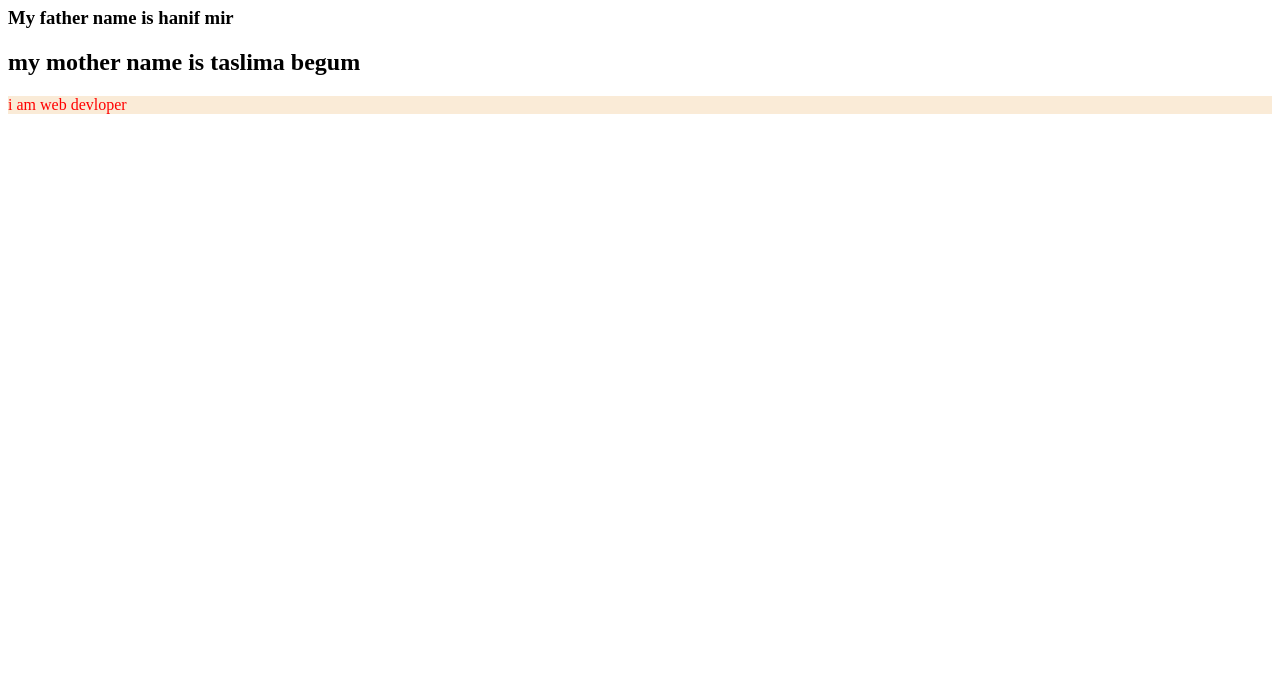
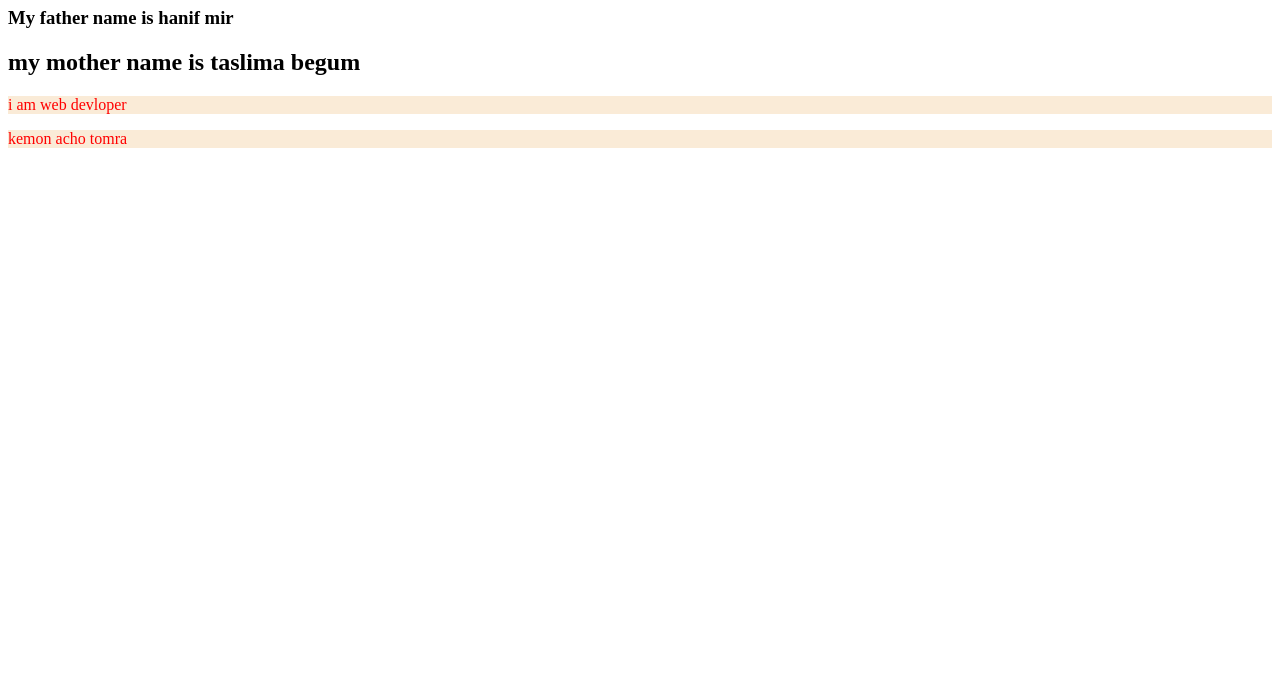
Before and after one commit to tareq621/my-second-ripo, a plain HTML site: page index.html in a window 1280 px wide. Shown: the part 107-800 px from the top of the page. Drawn offline with Linux system fonts and the light colour scheme.

Commit message:
fourth msg

```diff
--- a/index.html
+++ b/index.html
@@ -13,5 +13,6 @@
     <h3>My father name is hanif mir</h3>
     <h2>my mother name is taslima begum</h2>
     <p>i am web devloper</p>
+    <p>kemon acho tomra</p>
 </body>
 </html>
```
